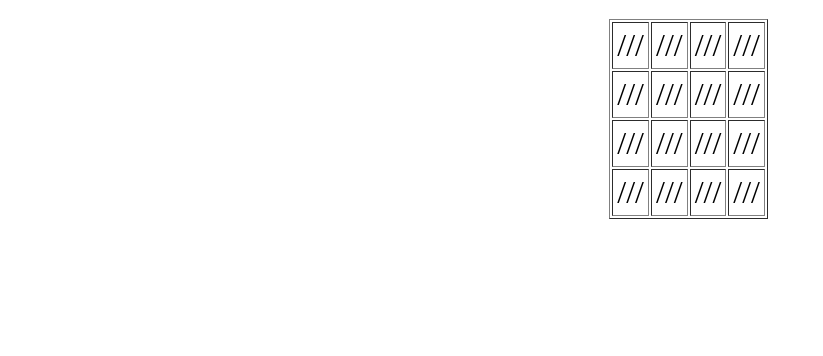
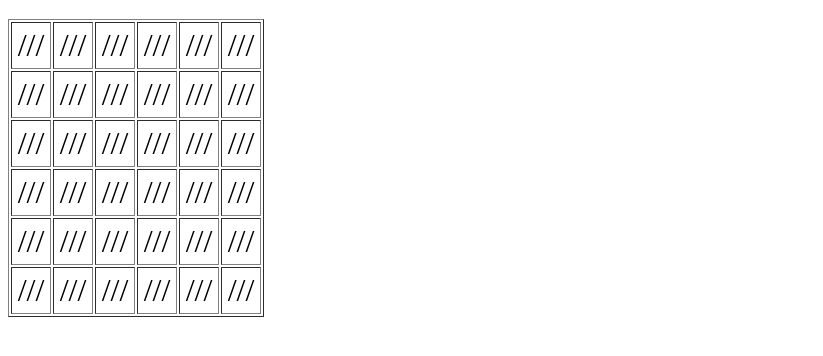
Before and after one commit to Darkfall48/Sprint-1-Mine-Sweeper, a plain HTML site: page index.html in a window 1280 px wide. Shown: the part 98-454 px from the top of the page, without its empty margins (0-823 px from the left). Drawn offline with Linux system fonts and the light colour scheme.

```diff
--- a/CSS/style.css
+++ b/CSS/style.css
@@ -3,11 +3,13 @@
 }
 
 .board-table {
-  position: absolute;
-  right: 40%;
+  /* position: absolute;
+  /* right: 40%; */
 }
 
 .cell {
+  height: 30px;
+  width: 30px;
   font-size: XX-large;
   padding: 4px;
 }
--- a/Scripts/main.js
+++ b/Scripts/main.js
@@ -34,7 +34,7 @@ function initGame() {
 function buildBoard() {
   //? DONE: Builds the board
   gIsMinesOnBoard = false
-  gLevel = { Size: 4, Mines: 2 }
+  gLevel = { Size: 6, Mines: 2 }
   gBoard = createBoard(gLevel.Size) // TODO: Change '4' to difficulties
   //? DONE: Set mines manually on the board
   //   gBoard[1][2] = createMine()
@@ -96,7 +96,7 @@ function setMinesNegsCount(board) {
       }
     }
   }
-  // TODO: Have a console log to help with the debug
+  //? DONE: Have a console log to help with the debug
   console.log(board)
 }
 
@@ -166,6 +166,8 @@ function cellClicked(elCell, i, j) {
     gIsMinesOnBoard = true
   }
 
+  // TODO: BONUS: When an empty cell is clicked, open all empty cells that are connected and their numbered neighbors
+
   //* Prevent future bugs
   if (gBoard[i][j].isShown) return
 
```
